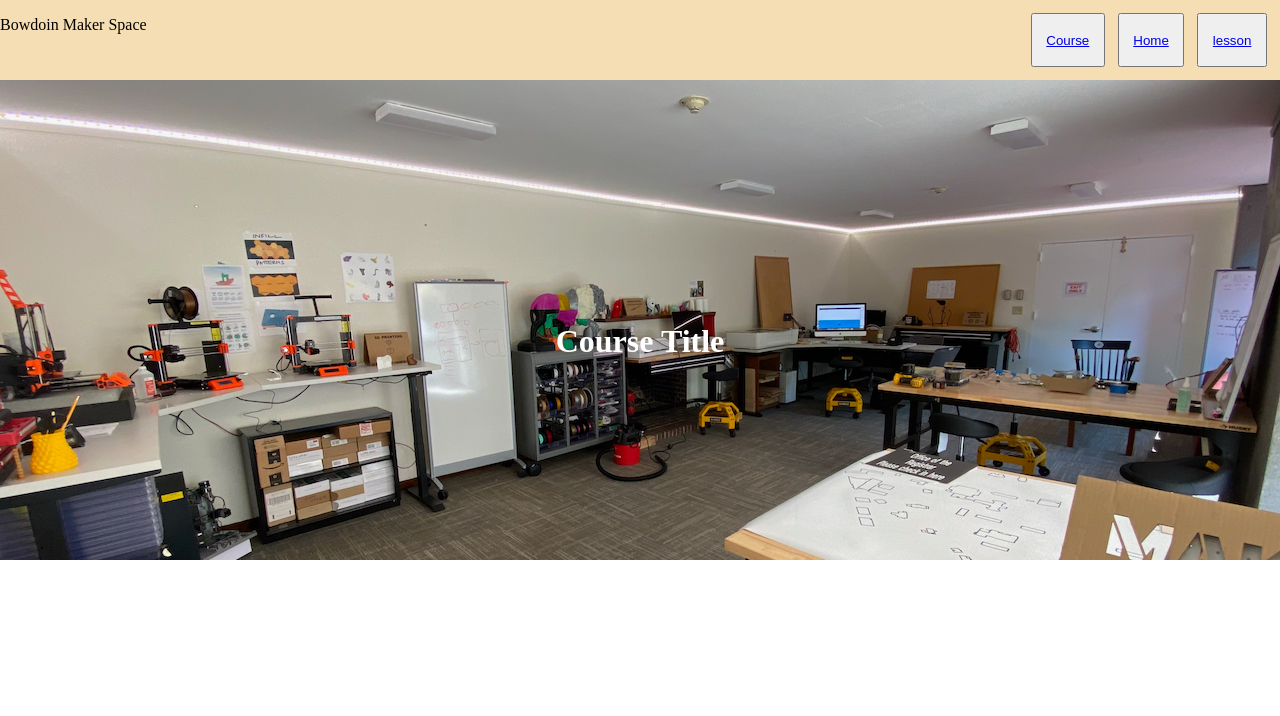
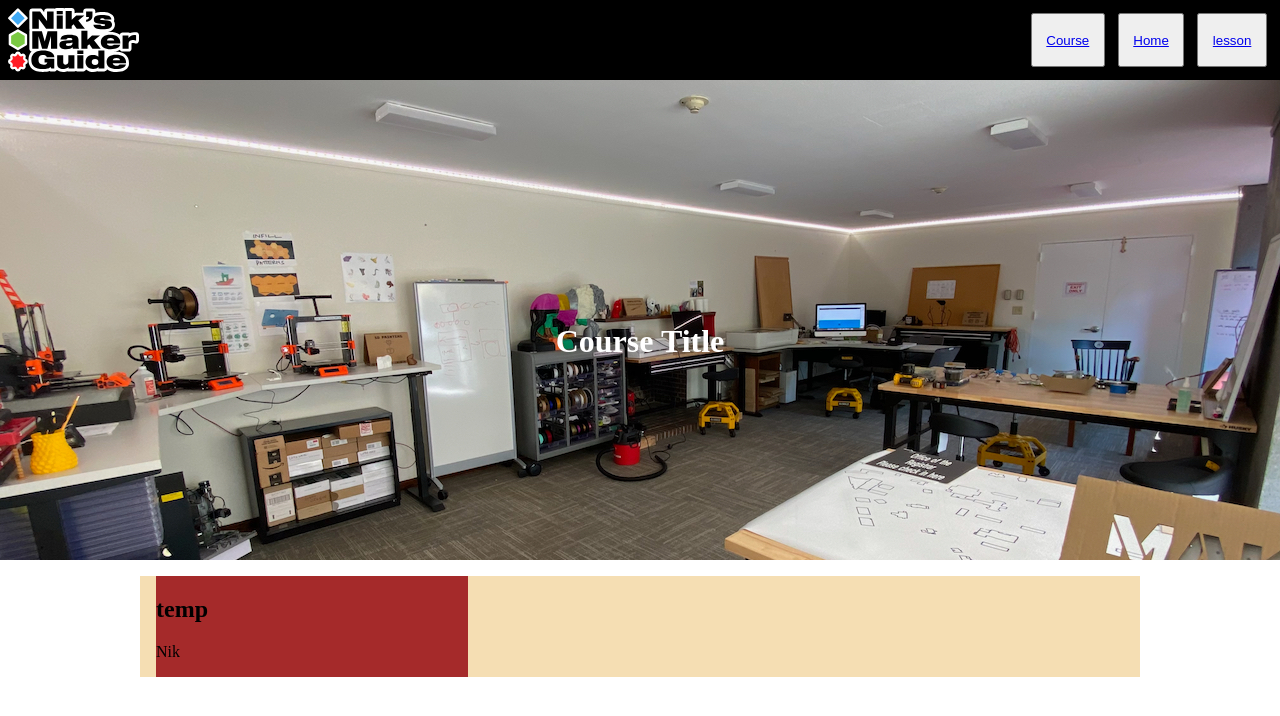
Before and after one commit to Unsynx/course_site, a React (Vite) app: page / in a window 1280 px wide. Shown: the top 716 px of the page. Built offline with nearby package versions, Linux system fonts and the light colour scheme.

Commit message:
Course List Pulls Data from JSON

```diff
--- a/src/App.jsx
+++ b/src/App.jsx
@@ -14,7 +14,7 @@ function App() {
           <Routes>
             <Route path='/' element={<Home />}></Route>
             <Route path='/course' element={<Course />}></Route>
-            <Route path='/lesson' element={<Lesson />}></Route>
+            <Route path='/lesson' element={<Lesson lessonName="Test" />}></Route>
           </Routes>
       </Router>
     </>
--- /dev/null
+++ b/src/CourseCard.jsx
@@ -0,0 +1,15 @@
+import './css/CourseCard.css'
+
+
+function CourseCard({courseName, courseAuthor}) {
+  return (
+    <>
+      <div className='course_card'>
+        <h2>{courseName}</h2>
+        <p>{courseAuthor}</p>
+      </div>
+    </>
+  )
+}
+
+export default CourseCard
--- a/src/Home.jsx
+++ b/src/Home.jsx
@@ -1,13 +1,29 @@
+import CourseCard from './CourseCard'
 import './css/App.css'
+import './css/Home.css'
 import Hero from './Hero'
-import UserHeader from './UserHeader'
+import data from './courses/courses.json'
+
+function add_courses() {
+  let result = [];
+
+  data.courses.forEach(course => {
+    result.push(
+      <CourseCard courseName={course.info.name} courseAuthor={course.info.author}/>
+    )
+  })
+
+  return result
+}
 
 function Home() {
   return (
     <>
       <Hero></Hero>
       <div className='content'>
-
+        <div id='course_container' className='courses'>
+          {add_courses()}
+        </div>
       </div>
 
     </>
--- a/src/Lesson.jsx
+++ b/src/Lesson.jsx
@@ -2,7 +2,7 @@ import './css/Lesson.css'
 import './css/App.css'
 import Entry from './Entry'
 
-function Lesson() {
+function Lesson({ lessonName }) {
   return (
     <>
         <div className='video'>
@@ -14,7 +14,7 @@ function Lesson() {
         <div className='content'>
             <div className='big_row'>
                 <div className='lesson_name'>
-                    <h1>Title</h1>
+                    <h1>{lessonName}</h1>
                 </div>
                 <div className='lesson_buttons'>
                     <button>Previous</button>
--- a/src/UserHeader.jsx
+++ b/src/UserHeader.jsx
@@ -5,7 +5,7 @@ function UserHeader() {
   return (
     <>
     <div className='header'>
-      <p>Bowdoin Maker Space</p>
+      <img src='src\assets\Logo.svg' className='logo'/>
       <nav>
         <button><Link to="/course">Course</Link></button>
         <button><Link to="/">Home</Link></button>
--- /dev/null
+++ b/src/courses/courses.json
@@ -0,0 +1,49 @@
+{
+    "courses": [
+        {
+            "info": {
+                "name": "temp",
+                "author": "Nik"
+            },
+
+            "sections": [
+                {
+                    "section_name": "Intro",
+                    "lessons": [
+                        {
+                            "lesson_name": "lesson 1",
+                            "video_link": "https://www.youtube.com/embed/7q_sOSFLWEY?si=RPvh25oNOVZt8V0F",
+                            "description": "This is the description of the lesson"
+                        },
+                        {
+                            "lesson_name": "lesson 2",
+                            "video_link": "https://www.youtube.com/embed/7q_sOSFLWEY?si=RPvh25oNOVZt8V0F",
+                            "description": "This is the description of the lesson"
+                        },
+                        {
+                            "lesson_name": "lesson 3",
+                            "video_link": "https://www.youtube.com/embed/7q_sOSFLWEY?si=RPvh25oNOVZt8V0F",
+                            "description": "This is the description of the lesson"
+                        }
+                    ]
+                },
+                {
+                    "section_name": "Continued",
+                    "lessons": [
+                        {
+                            "lesson_name": "lesson 1",
+                            "video_link": "https://www.youtube.com/embed/7q_sOSFLWEY?si=RPvh25oNOVZt8V0F",
+                            "description": "This is the description of the lesson"
+                        },
+                        {
+                            "lesson_name": "lesson 2",
+                            "video_link": "https://www.youtube.com/embed/7q_sOSFLWEY?si=RPvh25oNOVZt8V0F",
+                            "description": "This is the description of the lesson"
+                        }
+                    ]
+                }
+            ]
+        }
+    ]
+
+}
--- /dev/null
+++ b/src/css/CourseCard.css
@@ -0,0 +1,3 @@
+.course_card {
+    background-color: brown;
+}
--- a/src/css/CourseSection.css
+++ b/src/css/CourseSection.css
@@ -6,4 +6,5 @@
 .course_title {
     margin-left: 1em;
     margin-top: 0.3em;
+
 }
--- /dev/null
+++ b/src/css/Home.css
@@ -0,0 +1,6 @@
+.courses {
+    margin: 1em;
+    display: grid;
+    grid-template-columns: repeat(3, 1fr);
+    gap: 1em;
+}
--- a/src/css/UserHeader.css
+++ b/src/css/UserHeader.css
@@ -6,7 +6,7 @@
 
     position: sticky;
 
-    background-color: wheat;
+    background-color: black;
 }
 
 .header > nav {
@@ -20,3 +20,7 @@
 
     padding: 1em;
 }
+
+.logo {
+    margin: 0.5em;
+}
```
Also changed, not shown: src/assets/Logo.svg (added).
